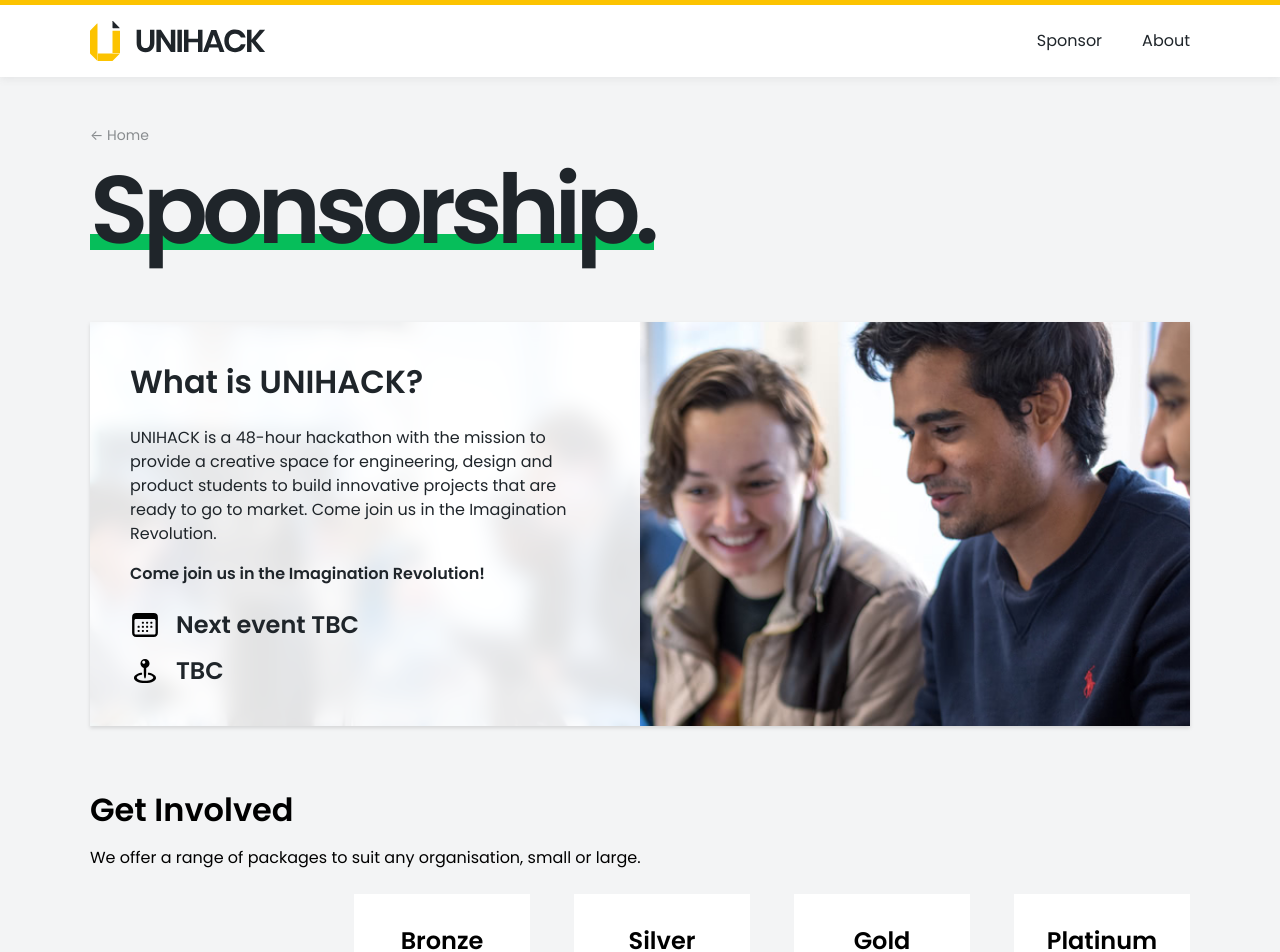
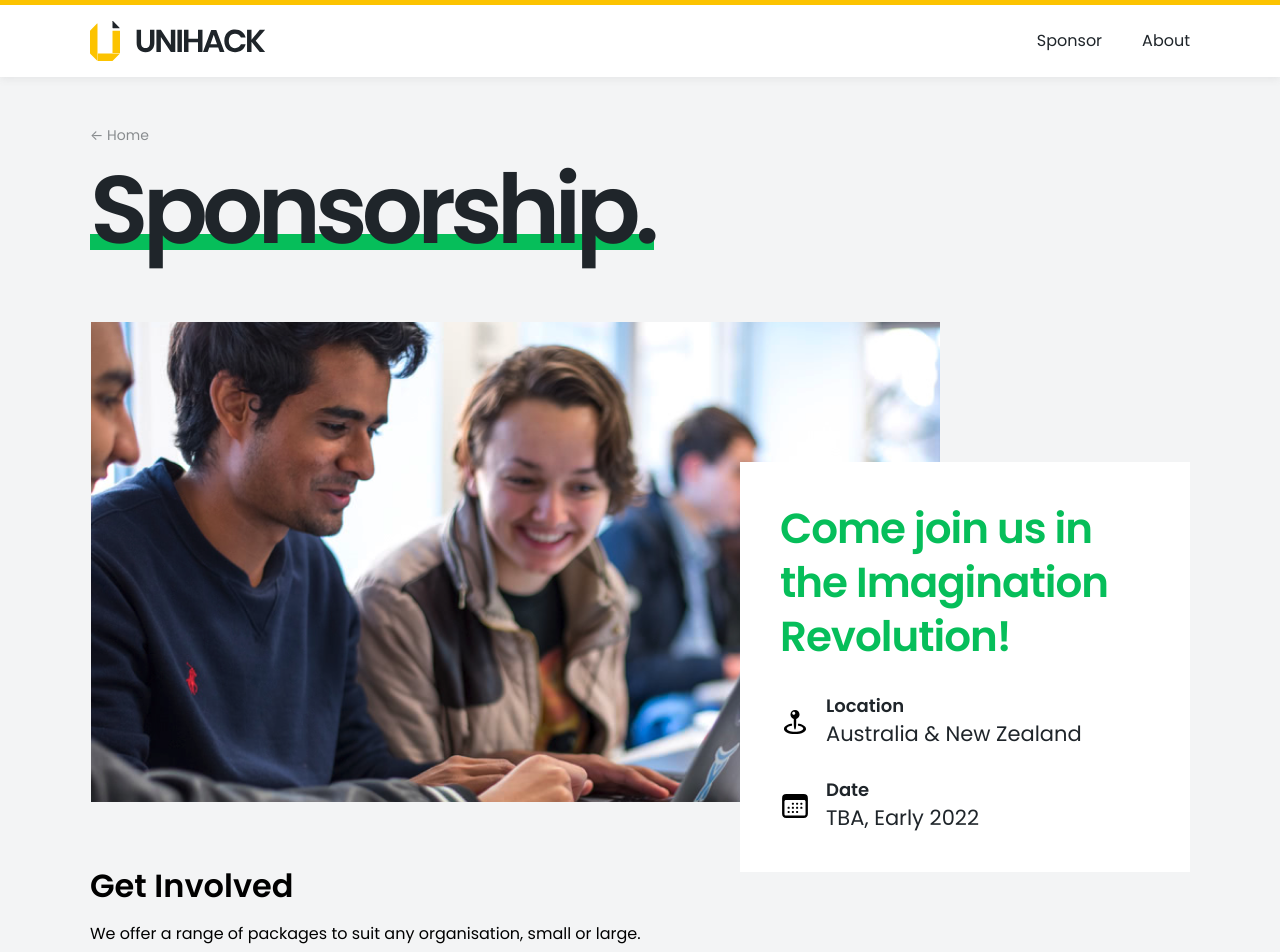
Before and after one commit to unihackhq/unihack.net, a Next.js app: page /sponsorship in a window 1280 px wide. Shown: the top 952 px of the page. Built offline with nearby package versions, Linux system fonts and the light colour scheme.

Commit message:
Fixes and new hero

```diff
--- a/components/icon-label/icon-label.module.scss
+++ b/components/icon-label/icon-label.module.scss
@@ -4,7 +4,22 @@
   display: flex;
   align-items: center;
 
+  &-with-title {
+    align-items: flex-start;
+  }
+
   img {
     margin-right: $space-small;
   }
+
+  h4 {
+    margin-bottom: $base / 2;
+  }
+
+  p {
+    font-size: 21px;
+    line-height: 28px;
+    margin: 0;
+    font-weight: 400;
+  }
 }
--- a/components/icon-label/icon-label.tsx
+++ b/components/icon-label/icon-label.tsx
@@ -1,16 +1,22 @@
 import React from 'react';
 import Icon from '@components/icon/icon';
-import { H3 } from '@components/typography/typography';
+import { H4 } from '@components/typography/typography';
 import styles from './icon-label.module.scss';
 
 type Props = {
   icon: string;
+  title?: string;
   children: React.ReactNode;
 };
 
-export const IconLabel = ({ icon, children }: Props) => (
-  <div className={`${styles['icon-section']}`}>
-    <Icon icon={icon} />
-    <H3>{children}</H3>
-  </div>
-);
+export const IconLabel = ({ icon, title, children }: Props) => {
+  return (
+    <div className={`${styles['icon-section']}`}>
+      <Icon icon={icon} />
+      <div className={`${styles['icon-content']}`}>
+        {!!title && <H4>{title}</H4>}
+        <p>{children}</p>
+      </div>
+    </div>
+  );
+};
--- a/sections/sponsor-hero/sponsor-hero.module.scss
+++ b/sections/sponsor-hero/sponsor-hero.module.scss
@@ -2,36 +2,61 @@
 @import '../../styles/spacing.scss';
 
 .sponsor-hero {
-  display: flex;
-  align-items: center;
-  flex-direction: column;
-  background-color: $light_grey;
   @include page-margin;
+  position: relative;
+
+  > img {
+    display: block;
+    width: 100%;
+
+    @include lg {
+      width: 800px;
+    }
+
+    @include xl {
+      width: 850px;
+    }
+  }
 
   &-content {
-    box-shadow: $floatingShadow;
-  }
-
-  &-content-left {
+    background: $white;
     color: $secondary;
     padding: $space-large $space-medium;
 
     @include md {
-      width: 50%;
+      background-color: rgba($white, 0.87);
+      backdrop-filter: blur(10px);
+      width: 350px;
       padding: $space-xlarge;
+      position: absolute;
+      top: 0px;
+      right: 0;
+      bottom: 0;
     }
 
+    @include lg {
+      background: $white;
+      backdrop-filter: unset;
+      width: 420px;
+      top: 140px;
+      bottom: unset;
+    }
 
-    background-color: rgba($white, .87);
-    backdrop-filter: blur(10px);
-    text-align-last: left;
+    @include xl {
+      width: 450px;
+    }
 
-  }
-
-  &-content-right {
-    @include md {
-      width: 50%;
+    &-subtitle {
+      font-weight: 600;
+      line-height: 42px;
+      font-size: 32px;
+      color: $midori;
+      letter-spacing: -1px;
+      margin: 0;
+      @include lg {
+        line-height: 54px;
+        font-size: 42px;
+      }
     }
   }
-
 }
--- a/sections/sponsor-hero/sponsor-hero.tsx
+++ b/sections/sponsor-hero/sponsor-hero.tsx
@@ -1,38 +1,23 @@
 import React from 'react';
 import styles from './sponsor-hero.module.scss';
-import { H2, Text } from '@components/typography/typography';
 import Stack from '@components/stack/stack';
 import { IconLabel } from '@components/icon-label/icon-label';
 
 const SponsorHero = () => (
   <section className={styles['sponsor-hero']}>
-    <div
-      className={styles['sponsor-hero-content']}
-      style={{
-        background: 'url(/images/sponsor-hero.jpg)',
-        backgroundSize: 'cover',
-      }}
-    >
-      <div className={styles['sponsor-hero-content-left']}>
-        <Stack size="medium">
-          <Stack size="small">
-            <Stack size="medium">
-              <H2>What is UNIHACK?</H2>
-              <Text>
-                UNIHACK is a 48-hour hackathon with the mission to provide a
-                creative space for engineering, design and product students to
-                build innovative projects that are ready to go to market. Come
-                join us in the Imagination Revolution.
-              </Text>
-            </Stack>
-            <Text bold>Come join us in the Imagination Revolution!</Text>
-          </Stack>
-          <Stack size="small">
-            <IconLabel icon="Calendar">Next event TBC</IconLabel>
-            <IconLabel icon="Location">TBC</IconLabel>
-          </Stack>
-        </Stack>
-      </div>
+    <img src="/images/sponsor-hero.png" alt="Sponsorship UNIHACK" />
+    <div className={styles['sponsor-hero-content']}>
+      <Stack size="large">
+        <p className={styles['sponsor-hero-content-subtitle']}>
+          Come join us in the Imagination Revolution!
+        </p>
+        <IconLabel icon="Location" title="Location">
+          Australia &amp; New Zealand
+        </IconLabel>
+        <IconLabel icon="Calendar" title="Date">
+          TBA, Early 2022
+        </IconLabel>
+      </Stack>
     </div>
   </section>
 );
--- a/sections/sponsor-perks/perk/perk.module.scss
+++ b/sections/sponsor-perks/perk/perk.module.scss
@@ -9,11 +9,10 @@
     flex-direction: column;
   }
 
-  @include md {
+  @include lg {
     display: inline-table;
-    max-width: 464px;
-    max-height: 608px;
-    margin-right: $base * 8;
+    max-width: 420px;
+    margin-right: $base * 4;
   }
 
   .perk-img {
@@ -22,19 +21,17 @@
       width: 100%;
       height: 100%;
       display: block;
-
     }
   }
 
   .perk-desc {
     padding: $space-large;
+    color: $secondary;
+    text-align: left;
+    white-space: normal;
 
     @include md {
       padding: $space-large $space-xlarge;
     }
-
-    color: $secondary;
-    text-align: left;
-    white-space: normal;
   }
 }
--- a/sections/sponsor-perks/sponsor-perks.module.scss
+++ b/sections/sponsor-perks/sponsor-perks.module.scss
@@ -5,7 +5,6 @@
   &-container {
     background-color: $secondary;
     padding-top: $space-xxlarge;
-    padding-bottom: $space-xxlarge;
   }
 
   &-header {
@@ -14,24 +13,30 @@
   }
 
   &-content {
-    @include md {
-      padding-left: 10%;
-      padding-right: 10%;
-      overflow-y: hidden;
-      white-space: nowrap;
-    }
+    @include offset-scroll;
+    padding-bottom: $space-xxlarge;
 
     .perks {
       margin-top: $space-large;
+      display: grid;
+      grid-gap: $base;
+
+      @include sm {
+        grid-template-columns: 1fr 1fr;
+        grid-gap: $base * 2;
+      }
+
+      @include lg {
+        display: flex;
+        &:after {
+          display: block;
+          content: '';
+          padding-right: $space-xxlarge;
+        }
+      }
 
       .perk-item {
-        &:not(:last-of-type) {
-          margin-bottom: $base * 2;
-
-          @include md {
-            margin-bottom: 0;
-          }
-        }
+        flex-shrink: 0;
       }
     }
   }
--- a/styles/styles.scss
+++ b/styles/styles.scss
@@ -2,8 +2,11 @@
 @import './colours.scss';
 @import './variables.scss';
 
-$fonts: 'Poppins', -apple-system, BlinkMacSystemFont, 'Segoe UI', Roboto, Helvetica, Arial, sans-serif, 'Apple Color Emoji', 'Segoe UI Emoji', 'Segoe UI Symbol';
-$fontsBasic: -apple-system, BlinkMacSystemFont, 'Segoe UI', Roboto, Helvetica, Arial, sans-serif, 'Apple Color Emoji', 'Segoe UI Emoji', 'Segoe UI Symbol';
+$fonts: 'Poppins', -apple-system, BlinkMacSystemFont, 'Segoe UI', Roboto,
+  Helvetica, Arial, sans-serif, 'Apple Color Emoji', 'Segoe UI Emoji',
+  'Segoe UI Symbol';
+$fontsBasic: -apple-system, BlinkMacSystemFont, 'Segoe UI', Roboto, Helvetica,
+  Arial, sans-serif, 'Apple Color Emoji', 'Segoe UI Emoji', 'Segoe UI Symbol';
 
 $floatingShadow: 0px 2px 4px rgba(0, 0, 0, 0.13);
 
@@ -27,6 +30,29 @@ $floatingShadow: 0px 2px 4px rgba(0, 0, 0, 0.13);
 
   @include xl {
     width: 1100px;
+  }
+}
+
+@mixin offset-scroll {
+  @include xsm {
+    padding-left: $base * 2;
+    padding-right: $base * 2;
+  }
+
+  @include sm {
+    padding-left: $base * 3;
+    padding-right: $base * 3;
+  }
+
+  @include lg {
+    padding-left: calc((100vw - 970px) / 2);
+    overflow-y: hidden;
+    white-space: nowrap;
+    -webkit-overflow-scrolling: touch;
+  }
+
+  @include xl {
+    padding-left: calc((100vw - 1100px) / 2);
   }
 }
 
--- a/styles/typography/typography-base.scss
+++ b/styles/typography/typography-base.scss
@@ -34,14 +34,14 @@
 }
 
 @mixin hl-mobile {
-  font-size: 40px;
+  font-size: 42px;
   line-height: 48px;
   font-weight: 600;
   letter-spacing: -0.06em;
 }
 
 @mixin h1-desktop {
-  font-size: 40px;
+  font-size: 42px;
   line-height: 48px;
   font-weight: 400;
   letter-spacing: 0;
@@ -69,7 +69,7 @@
 }
 
 @mixin h4-desktop {
-  font-size: 16px;
+  font-size: 18px;
   line-height: 20px;
   font-weight: 600;
   letter-spacing: 0;
```
Also changed, not shown: public/images/sponsor-hero.jpg (deleted), public/images/sponsor-hero.png (added).
